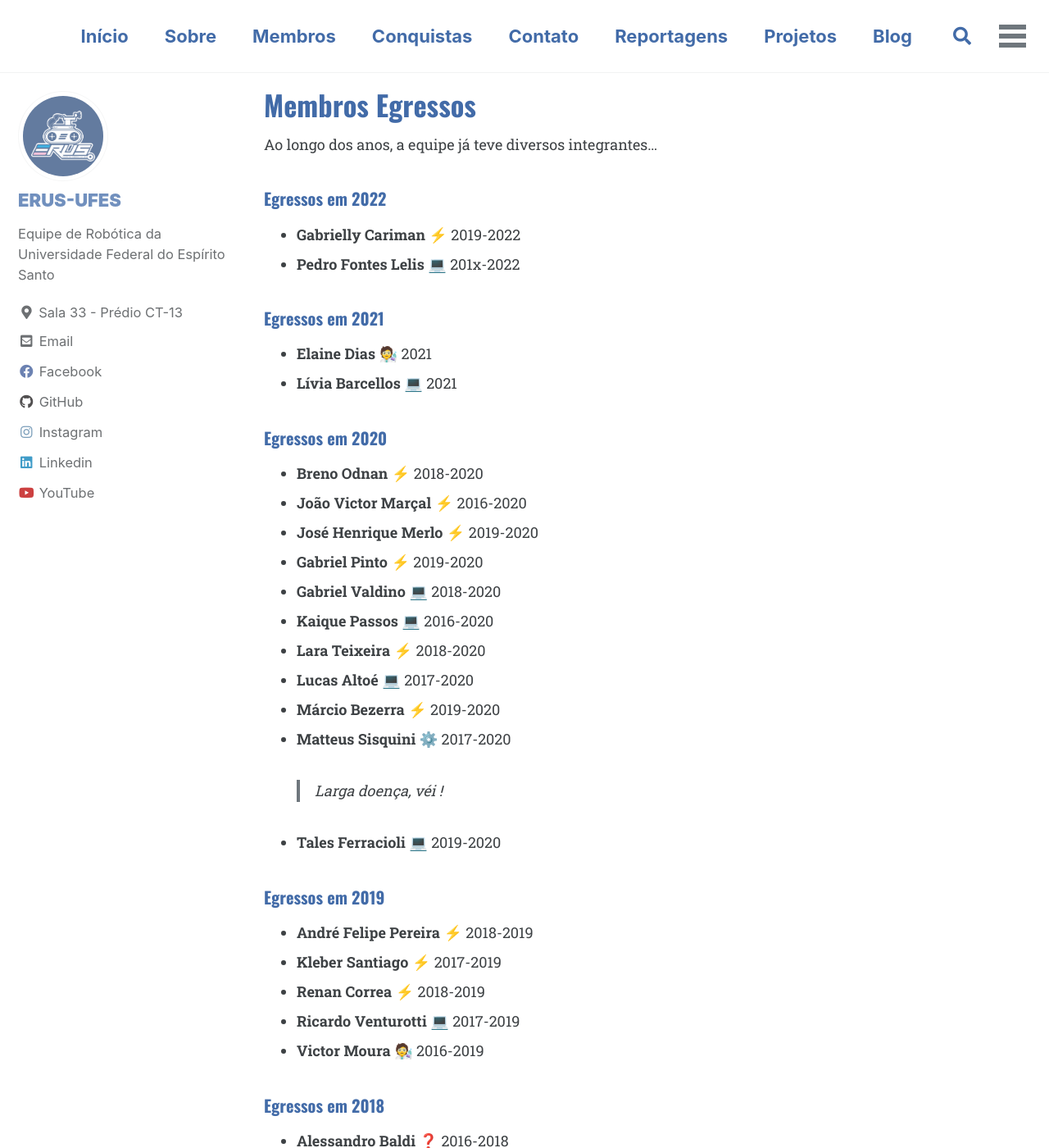
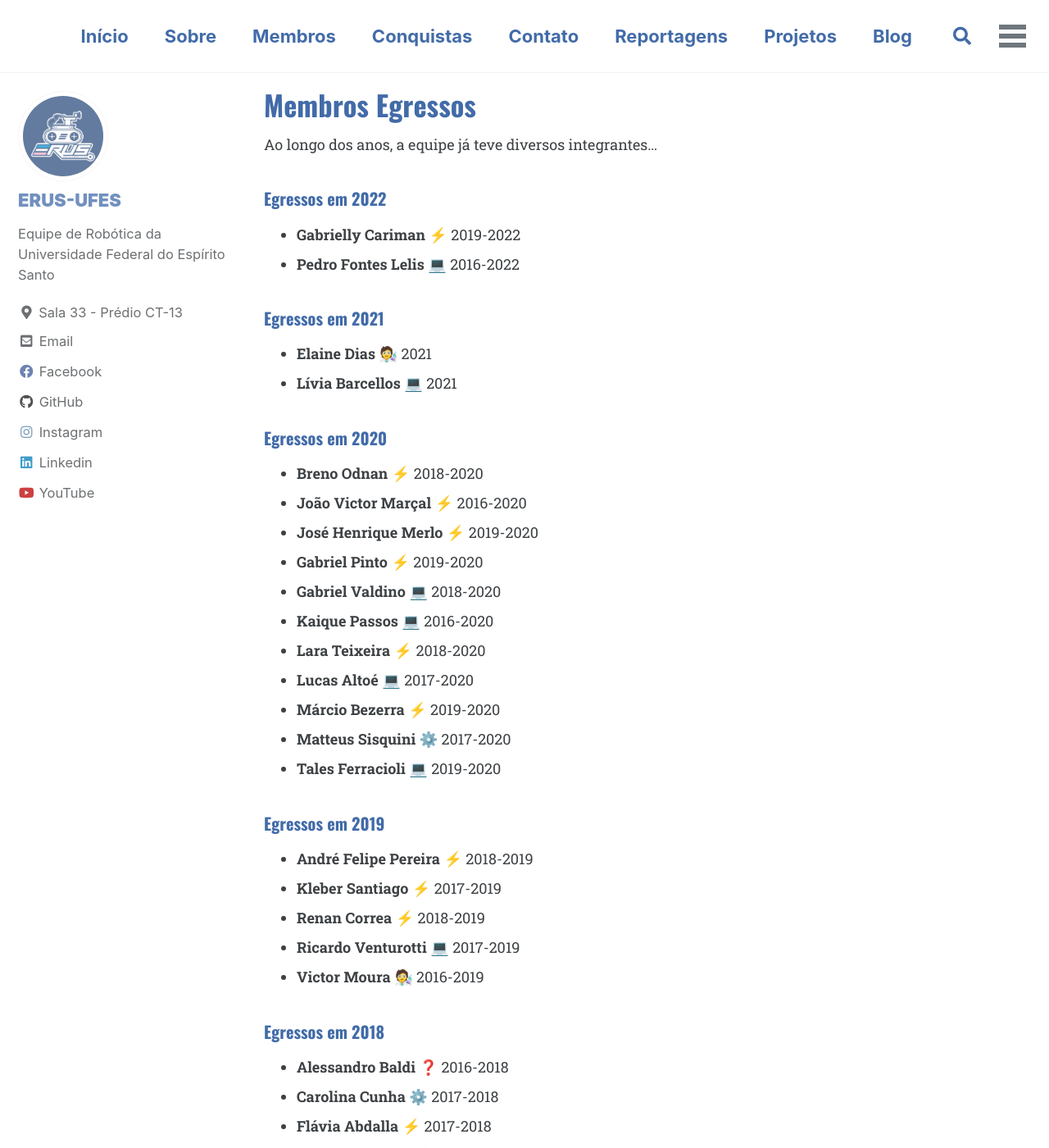
Before and after one commit to erufes/site, a Jekyll site: the page built from _pages/membros_egressos.md, in a window 1280 px wide and 1400 px high. Shown: the whole window at 82% size. Built offline with Jekyll 4.4.1, drawn with Linux system fonts in a browser that asks for light colours; cached includes are drawn as plain includes.

Commit message:
Ajustes na página de membros

```diff
--- a/_pages/membros_egressos.md
+++ b/_pages/membros_egressos.md
@@ -11,7 +11,7 @@ Ao longo dos anos, a equipe já teve diversos integrantes...
 ### Egressos em 2022
 
 - **Gabrielly Cariman** ⚡ 2019-2022
-- **Pedro Fontes Lelis** 💻 201x-2022
+- **Pedro Fontes Lelis** 💻 2016-2022
 
 ### Egressos em 2021
 
@@ -30,7 +30,6 @@ Ao longo dos anos, a equipe já teve diversos integrantes...
 - **Lucas Altoé** 💻 2017-2020
 - **Márcio Bezerra** ⚡ 2019-2020
 - **Matteus Sisquini** ⚙️ 2017-2020
-  > Larga doença, véi !
 - **Tales Ferracioli** 💻 2019-2020
 
 ### Egressos em 2019
```
